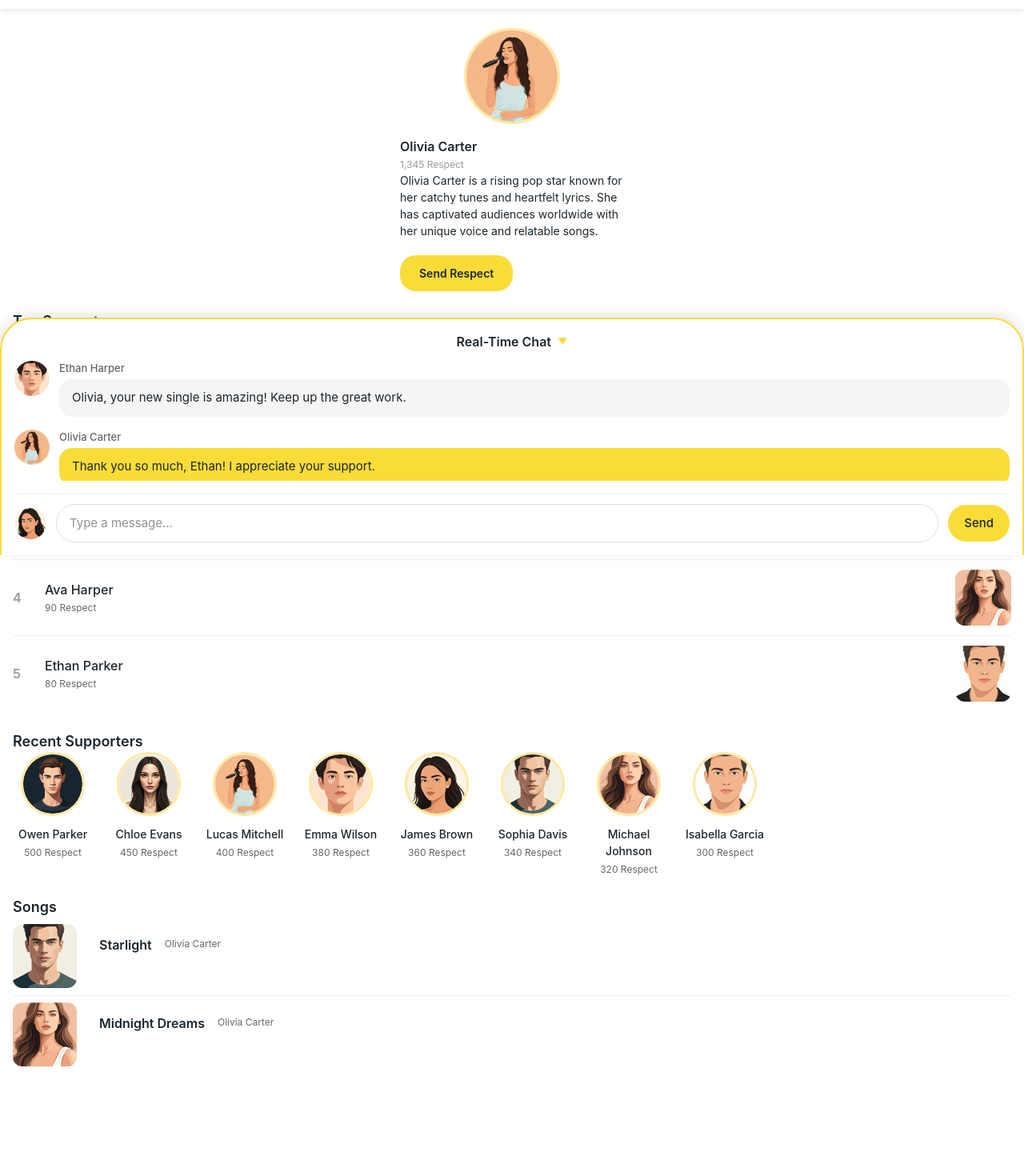
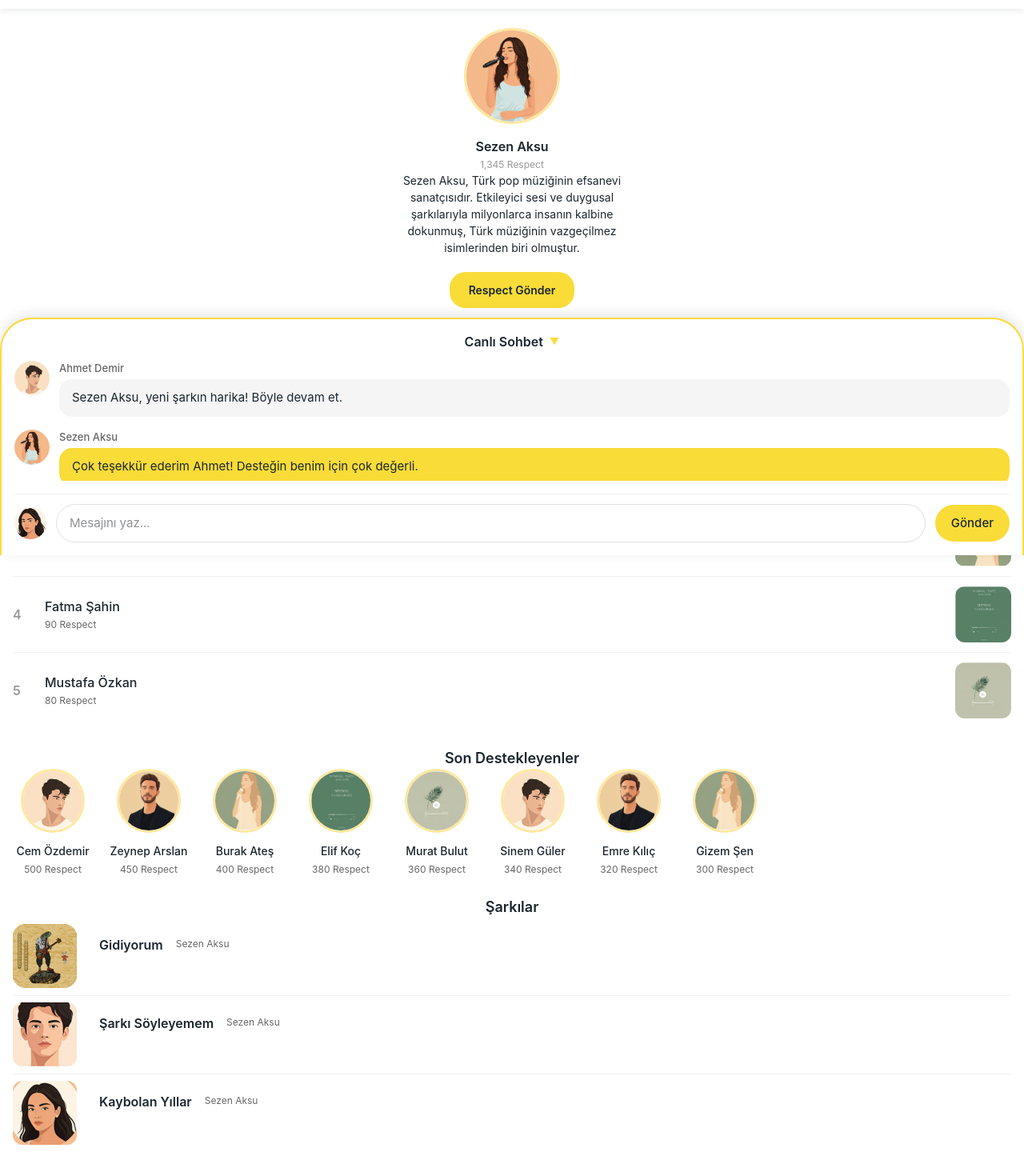
Before and after one commit to semaeryilmaz99/respect-ui-option2-mobile_web, a React (Vite) app: page / in a window 1280 px wide. Shown: the part 106-1576 px from the top of the page at 80% size. Built offline with nearby package versions, Linux system fonts and the light colour scheme.

Commit message:
artist done

```diff
--- a/src/App.css
+++ b/src/App.css
@@ -374,8 +374,17 @@
   display: flex;
   flex-direction: column;
   align-items: center;
+  justify-content: center;
   padding: 24px 16px;
   text-align: center;
+}
+
+.artist-info {
+  display: flex;
+  flex-direction: column;
+  align-items: center;
+  text-align: center;
+  width: 100%;
 }
 
 .artist-profile-image {
@@ -398,12 +407,14 @@
   font-weight: 600;
   color: #1b262e;
   margin: 0 0 4px 0;
+  text-align: center;
 }
 
 .artist-respect {
   font-size: 14px;
   color: #666;
   margin: 0 0 16px 0;
+  text-align: center;
 }
 
 .artist-description {
@@ -412,6 +423,7 @@
   color: #1b262e;
   margin: 0 0 20px 0;
   max-width: 280px;
+  text-align: center;
 }
 
 .send-respect-button {
@@ -424,6 +436,7 @@
   font-weight: 600;
   cursor: pointer;
   transition: background-color 0.2s ease;
+  align-self: center;
 }
 
 .send-respect-button:hover {
@@ -437,6 +450,7 @@
   color: #1b262e;
   margin: 0 0 16px 0;
   padding: 0 16px;
+  text-align: center;
 }
 
 .real-time-chat .section-title {
--- a/src/components/ArtistProfile.jsx
+++ b/src/components/ArtistProfile.jsx
@@ -4,19 +4,19 @@
   return (
     <div className="artist-profile">
       <div className="artist-profile-image">
-        <img src="/src/assets/artist/Image.png" alt="Olivia Carter" />
+        <img src="/src/assets/artist/Image.png" alt="Sezen Aksu" />
       </div>
 
       <div className="artist-info">
-        <h2 className="artist-name">Olivia Carter</h2>
+        <h2 className="artist-name">Sezen Aksu</h2>
         <p className="artist-respect">1,345 Respect</p>
 
         <p className="artist-description">
-          Olivia Carter is a rising pop star known for her catchy tunes and heartfelt lyrics. She has captivated audiences worldwide with her unique voice and relatable songs.
+          Sezen Aksu, Türk pop müziğinin efsanevi sanatçısıdır. Etkileyici sesi ve duygusal şarkılarıyla milyonlarca insanın kalbine dokunmuş, Türk müziğinin vazgeçilmez isimlerinden biri olmuştur.
         </p>
 
         <button className="send-respect-button">
-          Send Respect
+          Respect Gönder
         </button>
       </div>
     </div>
--- a/src/components/RealTimeChat.jsx
+++ b/src/components/RealTimeChat.jsx
@@ -6,15 +6,15 @@
   const chatMessages = [
     {
       id: 1,
-      sender: "Ethan Harper",
-      message: "Olivia, your new single is amazing! Keep up the great work.",
-      avatar: "/src/assets/artist/Image (1).png",
+      sender: "Ahmet Demir",
+      message: "Sezen Aksu, yeni şarkın harika! Böyle devam et.",
+      avatar: "/src/assets/user/Image.png",
       isOwn: false
     },
     {
       id: 2,
-      sender: "Olivia Carter",
-      message: "Thank you so much, Ethan! I appreciate your support.",
+      sender: "Sezen Aksu",
+      message: "Çok teşekkür ederim Ahmet! Desteğin benim için çok değerli.",
       avatar: "/src/assets/artist/Image.png",
       isOwn: true
     }
@@ -27,7 +27,7 @@
   return (
     <div className={`real-time-chat ${isOpen ? 'open' : 'closed'}`}>
       <h3 className="section-title chat-toggle" onClick={toggleChat}>
-        Real-Time Chat
+        Canlı Sohbet
         <span className={`toggle-icon ${isOpen ? 'open' : 'closed'}`}>
           {isOpen ? '▼' : '▲'}
         </span>
@@ -51,14 +51,14 @@
 
         <div className="chat-input-container">
           <div className="chat-input-avatar">
-            <img src="/src/assets/artist/Image (2).png" alt="Your avatar" />
+            <img src="/src/assets/artist/Image (2).png" alt="Senin avatarın" />
           </div>
           <input
             type="text"
-            placeholder="Type a message..."
+            placeholder="Mesajını yaz..."
             className="chat-input"
           />
-          <button className="send-button">Send</button>
+          <button className="send-button">Gönder</button>
         </div>
       </div>
     </div>
--- a/src/components/RecentSupporters.jsx
+++ b/src/components/RecentSupporters.jsx
@@ -2,19 +2,19 @@
 
 const RecentSupporters = () => {
   const recentSupporters = [
-    { id: 1, name: "Owen Parker", respect: "500 Respect", image: "/src/assets/artist/Image (6).png" },
-    { id: 2, name: "Chloe Evans", respect: "450 Respect", image: "/src/assets/artist/Image (7).png" },
-    { id: 3, name: "Lucas Mitchell", respect: "400 Respect", image: "/src/assets/artist/Image.png" },
-    { id: 4, name: "Emma Wilson", respect: "380 Respect", image: "/src/assets/artist/Image (1).png" },
-    { id: 5, name: "James Brown", respect: "360 Respect", image: "/src/assets/artist/Image (2).png" },
-    { id: 6, name: "Sophia Davis", respect: "340 Respect", image: "/src/assets/artist/Image (3).png" },
-    { id: 7, name: "Michael Johnson", respect: "320 Respect", image: "/src/assets/artist/Image (4).png" },
-    { id: 8, name: "Isabella Garcia", respect: "300 Respect", image: "/src/assets/artist/Image (5).png" }
+    { id: 1, name: "Cem Özdemir", respect: "500 Respect", image: "/src/assets/user/Image.png" },
+    { id: 2, name: "Zeynep Arslan", respect: "450 Respect", image: "/src/assets/user/Image (1).png" },
+    { id: 3, name: "Burak Ateş", respect: "400 Respect", image: "/src/assets/user/Image (2).png" },
+    { id: 4, name: "Elif Koç", respect: "380 Respect", image: "/src/assets/user/Image (3).png" },
+    { id: 5, name: "Murat Bulut", respect: "360 Respect", image: "/src/assets/user/Image (4).png" },
+    { id: 6, name: "Sinem Güler", respect: "340 Respect", image: "/src/assets/user/Image.png" },
+    { id: 7, name: "Emre Kılıç", respect: "320 Respect", image: "/src/assets/user/Image (1).png" },
+    { id: 8, name: "Gizem Şen", respect: "300 Respect", image: "/src/assets/user/Image (2).png" }
   ]
 
   return (
     <div className="recent-supporters">
-      <h3 className="section-title">Recent Supporters</h3>
+      <h3 className="section-title">Son Destekleyenler</h3>
 
       <div className="recent-supporters-grid">
         {recentSupporters.map((supporter) => (
--- a/src/components/SongsList.jsx
+++ b/src/components/SongsList.jsx
@@ -4,27 +4,33 @@
   const songs = [
     {
       id: 1,
-      title: "Starlight",
-      artist: "Olivia Carter",
-      cover: "/src/assets/artist/Image (3).png"
+      title: "Gidiyorum",
+      artist: "Sezen Aksu",
+      cover: "/src/assets/song/Image.png"
     },
     {
       id: 2,
-      title: "Midnight Dreams",
-      artist: "Olivia Carter",
-      cover: "/src/assets/artist/Image (4).png"
+      title: "Şarkı Söyleyemem",
+      artist: "Sezen Aksu",
+      cover: "/src/assets/song/Image (1).png"
+    },
+    {
+      id: 3,
+      title: "Kaybolan Yıllar",
+      artist: "Sezen Aksu",
+      cover: "/src/assets/song/Image (2).png"
     }
   ]
 
   return (
     <div className="songs-list">
-      <h3 className="section-title">Songs</h3>
+      <h3 className="section-title">Şarkılar</h3>
 
       <div className="songs-container">
         {songs.map((song) => (
           <div key={song.id} className="song-item">
             <div className="song-cover">
-              <img src={song.cover} alt={`${song.title} cover`} />
+              <img src={song.cover} alt={`${song.title} kapağı`} />
             </div>
 
             <div className="song-info">
--- a/src/components/TopSupporters.jsx
+++ b/src/components/TopSupporters.jsx
@@ -2,16 +2,16 @@
 
 const TopSupporters = () => {
   const supporters = [
-    { id: 1, name: "Liam Carter", respect: "120 Respect", image: "/src/assets/artist/Image (1).png" },
-    { id: 2, name: "Olivia Bennett", respect: "110 Respect", image: "/src/assets/artist/Image (2).png" },
-    { id: 3, name: "Noah Thompson", respect: "100 Respect", image: "/src/assets/artist/Image (3).png" },
-    { id: 4, name: "Ava Harper", respect: "90 Respect", image: "/src/assets/artist/Image (4).png" },
-    { id: 5, name: "Ethan Parker", respect: "80 Respect", image: "/src/assets/artist/Image (5).png" }
+    { id: 1, name: "Mehmet Yılmaz", respect: "120 Respect", image: "/src/assets/user/Image.png" },
+    { id: 2, name: "Ayşe Kaya", respect: "110 Respect", image: "/src/assets/user/Image (1).png" },
+    { id: 3, name: "Ali Demir", respect: "100 Respect", image: "/src/assets/user/Image (2).png" },
+    { id: 4, name: "Fatma Şahin", respect: "90 Respect", image: "/src/assets/user/Image (3).png" },
+    { id: 5, name: "Mustafa Özkan", respect: "80 Respect", image: "/src/assets/user/Image (4).png" }
   ]
 
   return (
     <div className="top-supporters">
-      <h3 className="section-title">Top Supporters</h3>
+      <h3 className="section-title">En Çok Destekleyenler</h3>
 
       <div className="supporters-list">
         {supporters.map((supporter) => (
```
